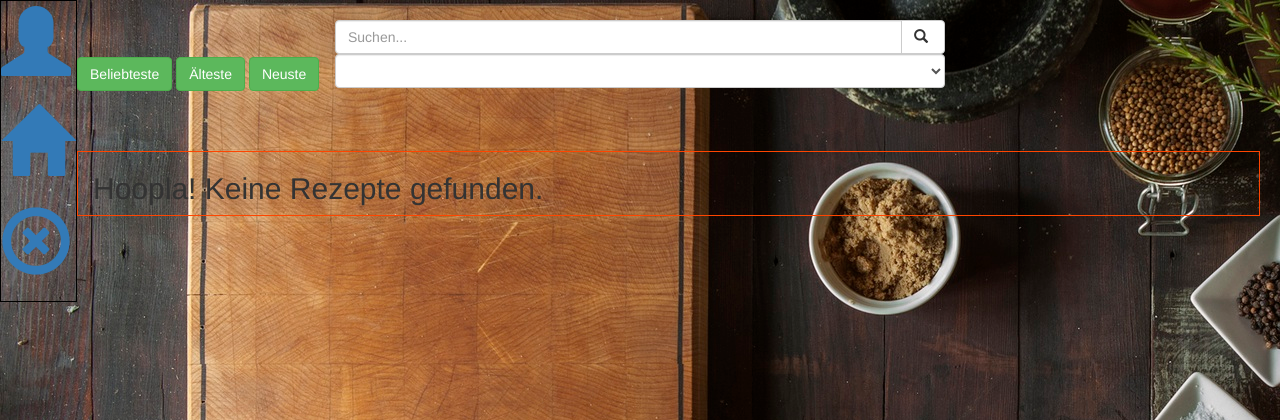
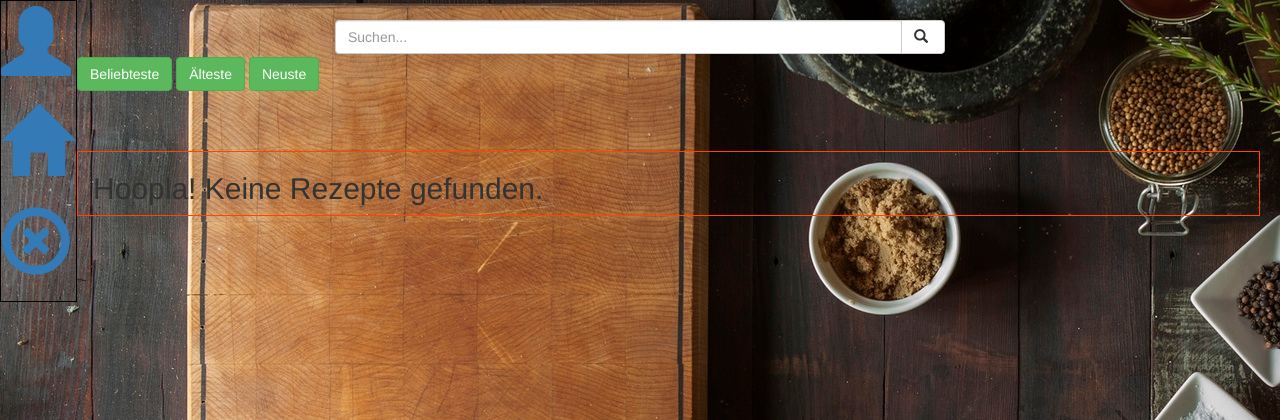
Before and after one commit to analy96/kochtopf, a PHP site: template view/home_index.php in a window 1280 px wide. Shown: the top 420 px of the page. Run offline with PHP 8.4, Linux system fonts and the light colour scheme; the template is opened without the code that fills it, so the values that code supplies are empty.

Commit message:
Revert "Suche verbessert"
This reverts commit bd699ca8f39e8ef24954fefd729dfe9312de1ae0.

```diff
--- a/controller/HomeController.php
+++ b/controller/HomeController.php
@@ -18,11 +18,6 @@ class HomeController
         if(isset($_GET['w'])){
           $where = " where titel like '%".$_GET['w']."%'";
         }
-
-        /*if(isset($_GET['k'])){
-          echo $_GET['k'];
-          //$where += " where kategorie_id = ".$_GET['k'];
-        }*/
 
 
         if(isset($_GET['o'])){
--- a/view/home_index.php
+++ b/view/home_index.php
@@ -7,14 +7,11 @@
             </span>
     </div>
   </form>
-  <form  action="/home/" method="get">
-    <select name="k" id="dropdown-liste" class="form-control" onchange="this.form.submit()">
-    <option></option>
+    <!--<select id="dropdown-liste" >
         <?php foreach ($kategorien as $kategorie): ?>
-        <option><?= $kategorie->kategorie;?></option>
+        <option value=<?= $kategorie->kategorie;?>><?= $kategorie->kategorie;?></option>
         <?php endforeach ?>
-    </select>
-  </form>
+    </select>-->
 </div>
 <a href="/home/?o=b" id="kategorie-button" type="button" class="btn btn-success">Beliebteste</a>
 <a href="/home/?o=a" id="kategorie-button" type="button" class="btn btn-success">Älteste</a>
```
